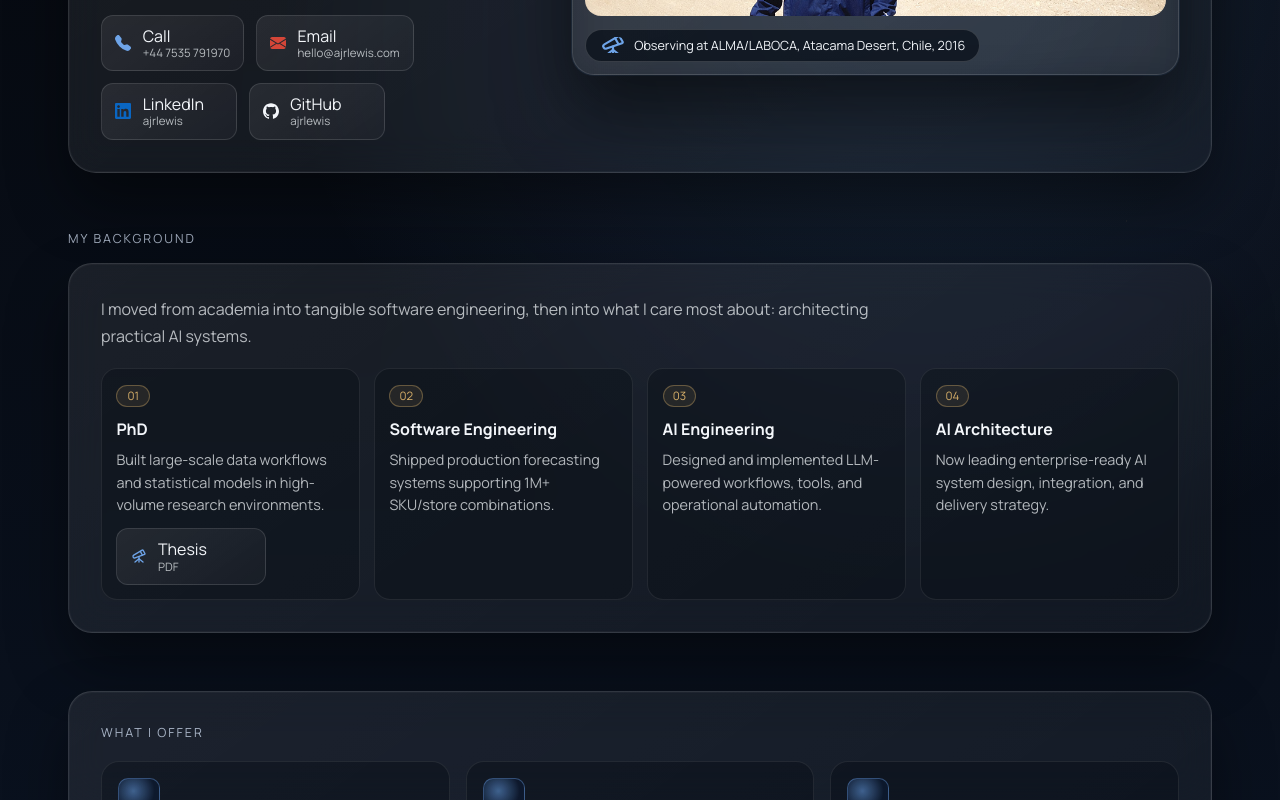
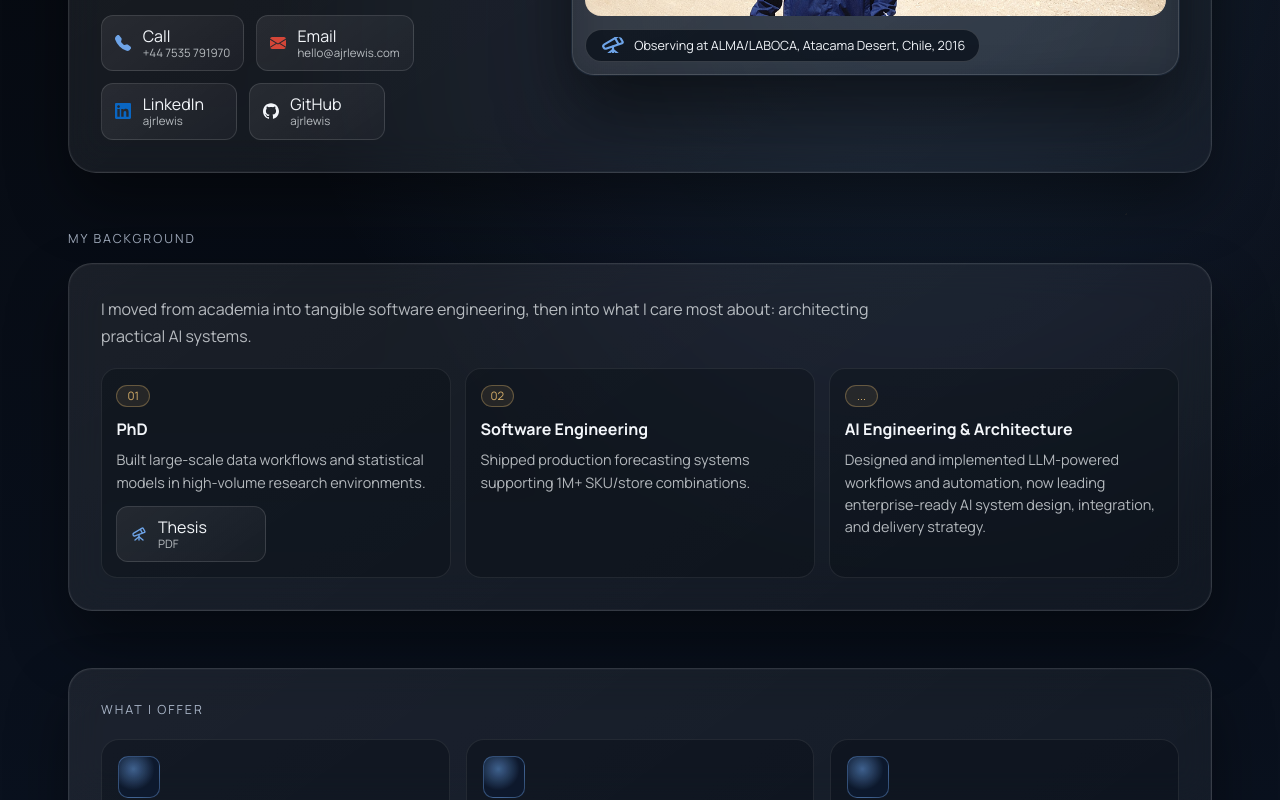
Before and after one commit to ajrlewis/ajrlewis, a Next.js app in the folder apps/web/: page / in a window 1280 px wide. Shown: the part 508-1308 px from the top of the page. Built offline with nearby package versions, Linux system fonts and the light colour scheme.

Commit message:
refactor(web): merge ai background cards and use ellipsis progression

```diff
--- a/apps/web/app/page.tsx
+++ b/apps/web/app/page.tsx
@@ -34,6 +34,7 @@ type Service = {
 type BackgroundStep = {
   title: string;
   description: string;
+  indexLabel?: string;
   downloads?: DownloadAction[];
 };
 
@@ -111,12 +112,10 @@ const backgroundSteps: BackgroundStep[] = [
     description: "Shipped production forecasting systems supporting 1M+ SKU/store combinations."
   },
   {
-    title: "AI Engineering",
-    description: "Designed and implemented LLM-powered workflows, tools, and operational automation."
-  },
-  {
-    title: "AI Architecture",
-    description: "Now leading enterprise-ready AI system design, integration, and delivery strategy."
+    title: "AI Engineering & Architecture",
+    description:
+      "Designed and implemented LLM-powered workflows and automation, now leading enterprise-ready AI system design, integration, and delivery strategy.",
+    indexLabel: "..."
   }
 ];
 
@@ -231,7 +230,7 @@ export default function HomePage() {
             <div className="background-grid">
               {backgroundSteps.map((step, index) => (
                 <article className="background-step" key={step.title}>
-                  <span className="background-index">{String(index + 1).padStart(2, "0")}</span>
+                  <span className="background-index">{step.indexLabel ?? String(index + 1).padStart(2, "0")}</span>
                   <h2>{step.title}</h2>
                   <p>{step.description}</p>
                   {step.downloads ? (
--- a/apps/web/app/sections.css
+++ b/apps/web/app/sections.css
@@ -25,7 +25,7 @@
 
 .background-grid {
   display: grid;
-  grid-template-columns: repeat(4, minmax(0, 1fr));
+  grid-template-columns: repeat(3, minmax(0, 1fr));
   gap: 0.9rem;
 }
 
```
